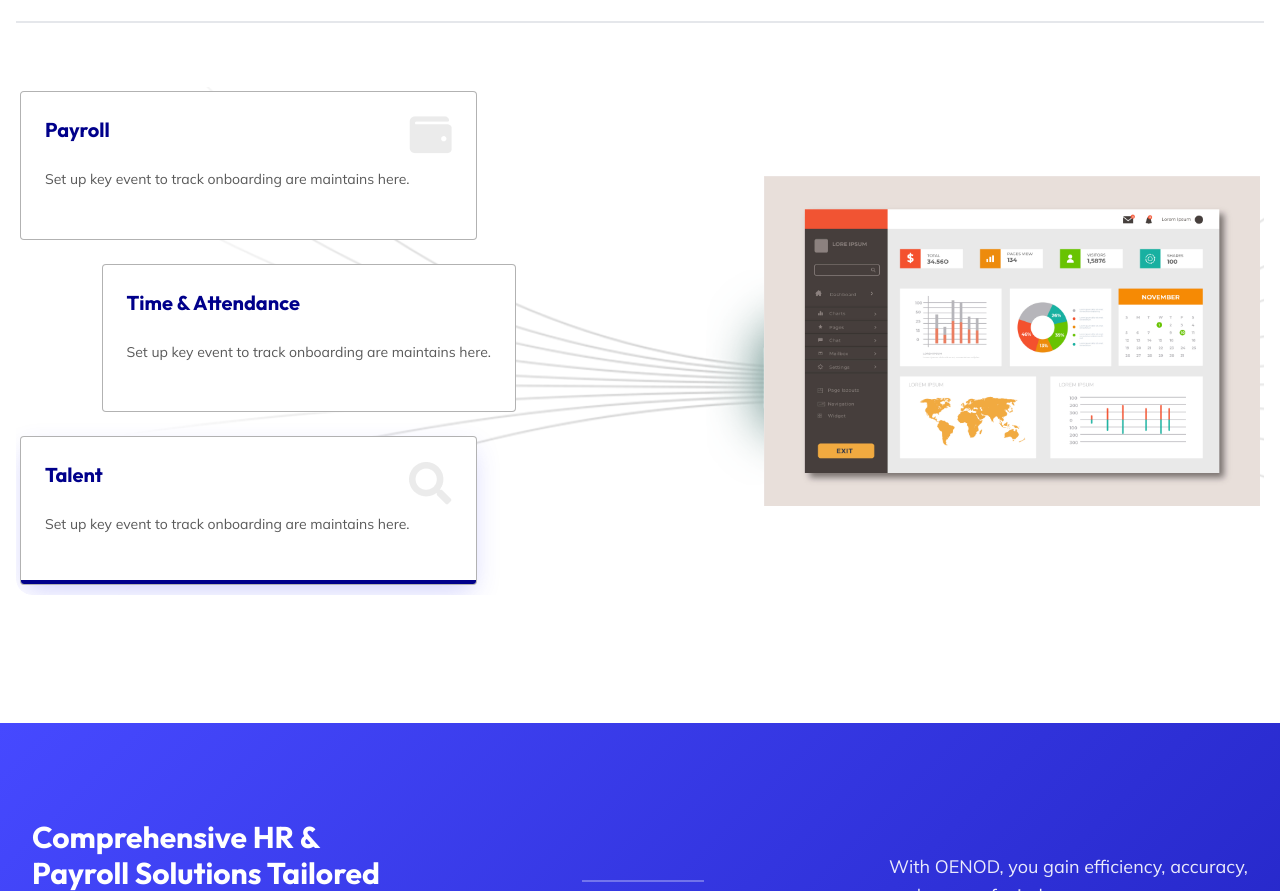
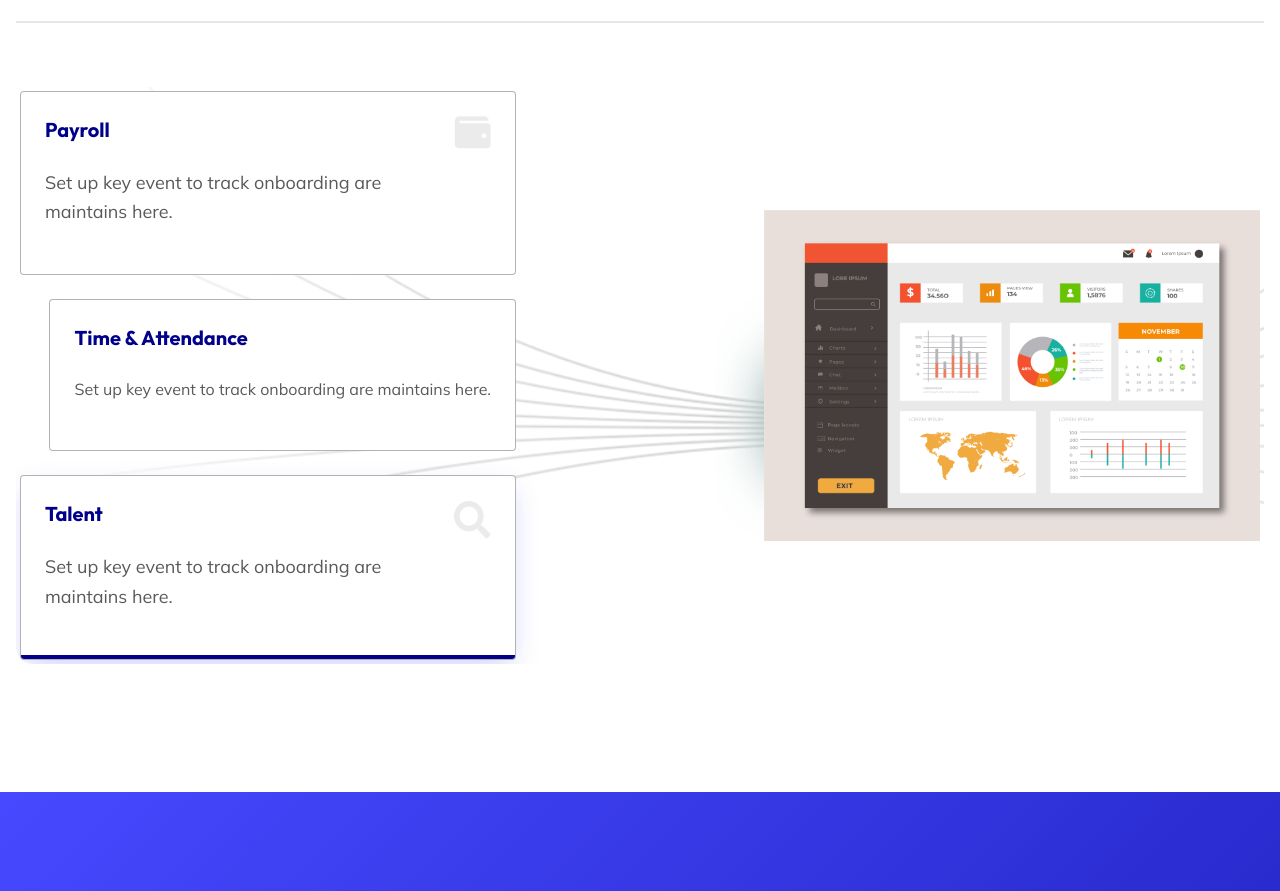
Before and after one commit to sakhiimam3/Enod, a plain HTML site: page index.html in a window 1280 px wide. Shown: the part 2564-3455 px from the top of the page. Drawn offline with nearby package versions, Linux system fonts and the light colour scheme.

Commit message:
Refactor index.html to improve text size consistency for better readability; update styles.css to ensure consistent text alignment for OENOD cards, enhancing overall layout coherence.

```diff
--- a/assets/css/styles.css
+++ b/assets/css/styles.css
@@ -1336,6 +1336,16 @@ html {
   box-shadow: 0 8px 20px -5px rgba(66, 68, 248, 0.2);
 }
 
+/* Ensure consistent text alignment for all OENOD cards */
+.oenod-card h3,
+.oenod-card p {
+  text-align: left !important;
+}
+
+.oenod-card .flex.items-start.justify-between > div:first-child {
+  text-align: left !important;
+}
+
 /* Enhanced border animation for OENOD cards */
 .oenod-card.border-animation-solid::before {
   content: "";
--- a/index.html
+++ b/index.html
@@ -539,7 +539,7 @@
 
             <!-- Right Content - Text (match HR section style) -->
             <div class="text-left">
-              <p class="text-secondary text-md leading-relaxed   lg:mx-0">
+              <p class="text-secondary text-md leading-relaxed    lg:mx-0">
                 Sed ut perspiciatis unde omnis iste natus error sit voluptatem accusantium doloremque laudantium, totam rem aperiam, eaque ipsa quae ab illo inventore veritatis ....
               </p>
             </div>
@@ -566,7 +566,7 @@
                       <h3 class="text-xl font-bold text-primary mb-2 group-hover:text-white">
                         Payroll
                       </h3>
-                      <p class="my-6 text-sm leading-relaxed group-hover:text-white/90">
+                      <p class="my-6 text-lg leading-relaxed group-hover:text-white/90">
                         Set up key event to track onboarding are maintains here.
                       </p>
                     </div>
@@ -583,7 +583,7 @@
                       <h3 class="text-xl font-bold text-primary mb-2 group-hover:text-white">
                         Time & Attendance
                       </h3>
-                      <p class="my-6 text-sm leading-relaxed group-hover:text-white/90">
+                      <p class="my-6 text-md leading-relaxed group-hover:text-white/90">
                         Set up key event to track onboarding are maintains here.
                       </p>
                     </div>
@@ -598,7 +598,7 @@
                       <h3 class="text-xl font-bold text-primary mb-2 group-hover:text-white">
                         Talent
                       </h3>
-                      <p class="my-6 text-sm leading-relaxed group-hover:text-white/90">
+                      <p class="my-6 text-lg leading-relaxed group-hover:text-white/90">
                         Set up key event to track onboarding are maintains here.
                       </p>
                     </div>
```
